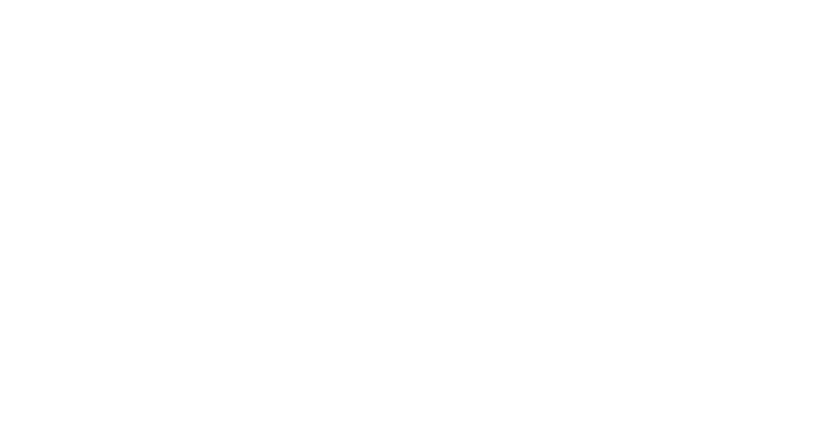
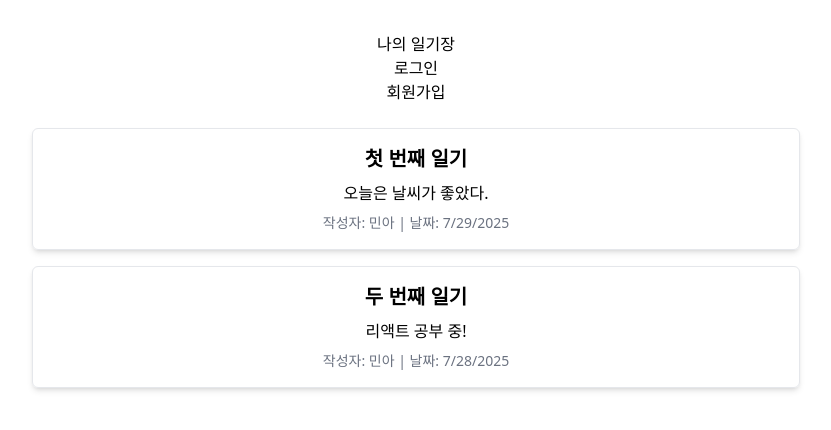
Before and after one commit to mina-dong/side-diary, a React (Vite) app in the folder frontend/: page / in a window 1280 px wide. Before the commit this address had no page. Shown: the top 430 px of the page, without its empty margins (224-1055 px from the left). Built offline with nearby package versions, Linux system fonts and the light colour scheme.

Commit message:
feat: header 추가 및 main 수정

```diff
--- a/frontend/src/App.jsx
+++ b/frontend/src/App.jsx
@@ -5,7 +5,7 @@
 
 import Login from './pages/Login';
 import Register from './pages/Resgister';
-import DiaryList from './pages/DiaryList';
+import Main from './pages/DiaryList';
 
 function App() {
   return (
@@ -13,7 +13,7 @@
       <Routes>
         <Route path="/login" element={<Login/>} />
         <Route path="/register" element={<Register/>} />
-        <Route path="/diaries" element={<DiaryList/>} />
+        <Route path="/" element={<Main/>} />
       </Routes>
     </BrowserRouter>
   )
--- /dev/null
+++ b/frontend/src/componets/Header.jsx
@@ -0,0 +1,33 @@
+// componets/Header.jsx
+
+import React from 'react';
+
+const Header = ({ isLoggedIn, userNickname }) => {
+  return (
+    <header className="main-header">
+      <div className="header-container">
+        <h1>나의 일기장</h1>
+
+        <nav>
+          <ul>
+            {isLoggedIn ? (
+                <>
+                <li><span> 방가방가, {userNickname} 님!</span></li>
+                <li><a href='/logout'>로그아웃</a></li>
+                </>
+                ) : (
+                    <>
+                    <li><a href="/login">로그인</a></li>
+                    <li><a href="/register">회원가입</a></li>
+                    </>
+            )}
+
+          </ul>
+        </nav>
+
+      </div>
+    </header>
+  );
+};
+
+export default Header;
--- a/frontend/src/pages/DiaryList.jsx
+++ b/frontend/src/pages/DiaryList.jsx
@@ -1,7 +1,8 @@
 import { useEffect, useState } from 'react';
 import { getDiaryList } from '../api/diary';
+
 import DiaryCard from '../componets/DiaryCard';
-
+import Header from '../componets/Header'; // Header 컴포넌트 불러오기
 // 더미데이터
 const dummyDiaries = [
   {
@@ -20,8 +21,26 @@
   }
 ];
 
-function DiaryList() {
-    const [diaries, setDiaries] = useState([]);
+function Main() {
+  const [diaries, setDiaries] = useState([]);
+  const [isLoggedIn, setIsLoggedIn] = useState(false); // 로그인 상태 관리
+  const [userNickname, setUserNickname] = useState(''); // 사용자 닉네임 관리
+
+    //회원로그인/헤더 관련
+    useEffect(()=>{
+      const token = localStorage.getItem('authToken');
+      const nickname = localStorage.getItem('userNickname');
+
+      //토큰이 존재?
+      if (token) {
+        setIsLoggedIn(true);
+        setUserNickname(nickname);
+      } else {
+        setIsLoggedIn(false);
+        setUserNickname('');
+      }
+    }, []);
+    //의존성 배열을 비워두면, 마운트 되는 순간 한번만 실행되며 초기설정에 적합함.
 
     useEffect(()=>{
         const fetchDiaries = async () => {
@@ -43,6 +62,8 @@
 
 
   return (
+    <>
+    <Header isLoggedIn={isLoggedIn} userNickname={userNickname} />
     <div className='max-w-3xl mx-auto mt-6'>
         {diaries.length === 0 ?
          (<p className='text-center text-gray-500'> 작성된 다이어리 없음</p>)
@@ -50,7 +71,8 @@
         (diaries.map((diary)=> <DiaryCard key={diary.id} diary={diary}/>))}
 
     </div>
+    </>
   )
 }
 
-export default DiaryList
+export default Main
```
